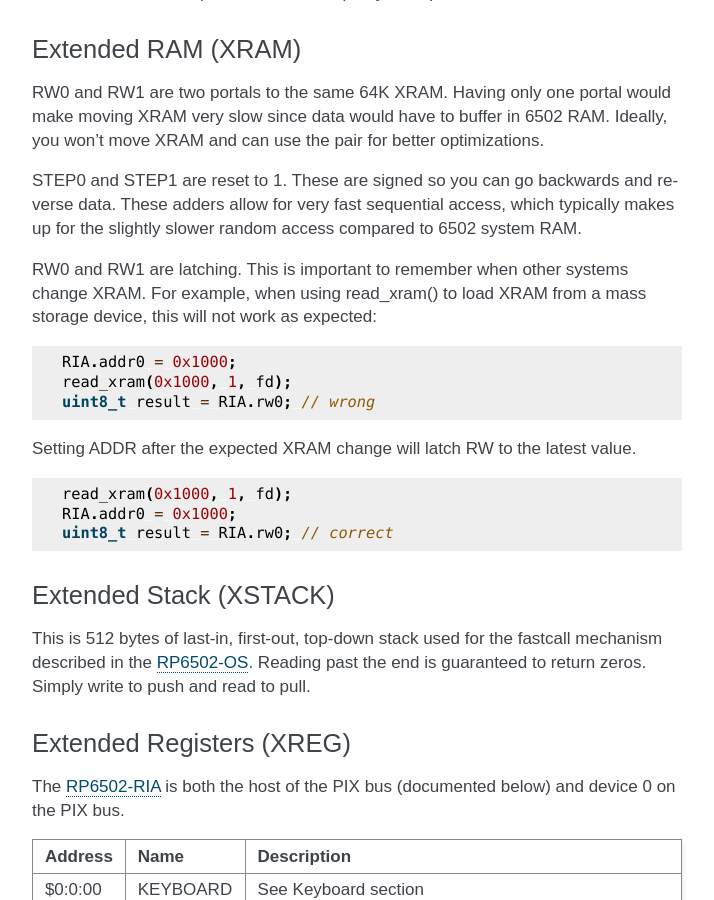
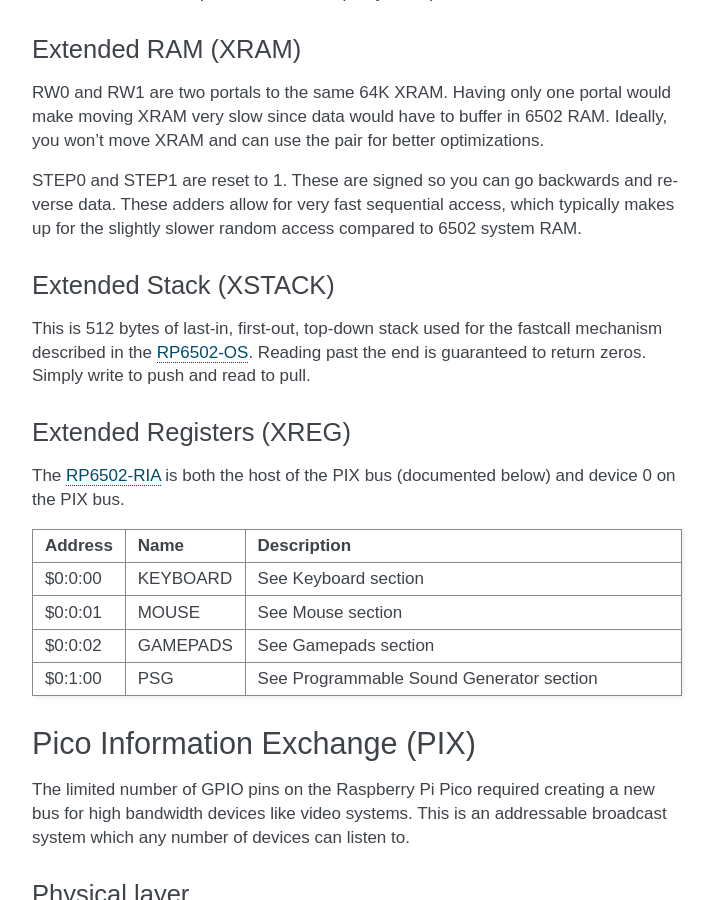
Before and after one commit to picocomputer/picocomputer.github.io, a Sphinx documentation site: the page built from docs/source/ria.rst, in a window 1280 px wide and 900 px high, scrolled down 2939 px. Shown: the whole window, without its empty margins (398-1112 px from the left). Built offline with Sphinx 7.4.7, drawn with Linux system fonts in a browser that asks for light colours.

Commit message:
no longer latching

```diff
--- a/docs/source/ria.rst
+++ b/docs/source/ria.rst
@@ -198,25 +198,6 @@ STEP0 and STEP1 are reset to 1. These are signed so you can go
 backwards and reverse data. These adders allow for very fast sequential
 access, which typically makes up for the slightly slower random access
 compared to 6502 system RAM.
-
-RW0 and RW1 are latching. This is important to remember when other
-systems change XRAM. For example, when using read_xram() to load XRAM
-from a mass storage device, this will not work as expected:
-
-.. code-block:: C
-
-  RIA.addr0 = 0x1000;
-  read_xram(0x1000, 1, fd);
-  uint8_t result = RIA.rw0; // wrong
-
-Setting ADDR after the expected XRAM change will latch RW to the
-latest value.
-
-.. code-block:: C
-
-  read_xram(0x1000, 1, fd);
-  RIA.addr0 = 0x1000;
-  uint8_t result = RIA.rw0; // correct
 
 Extended Stack (XSTACK)
 -----------------------
```
